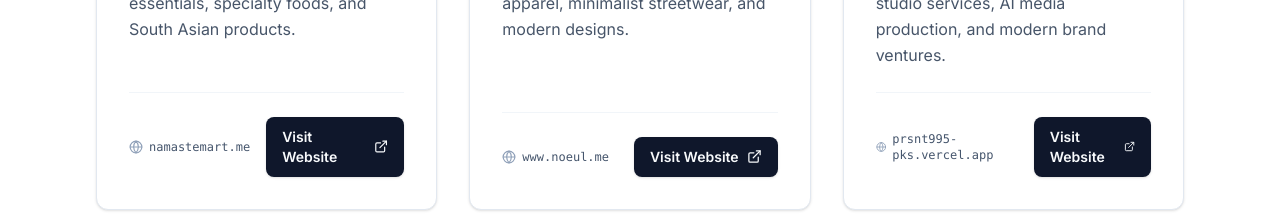
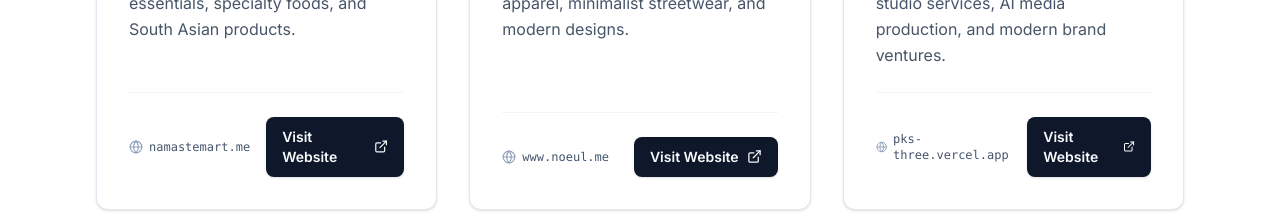
Before and after one commit to prsnt995/parshant-websites, a Next.js app: page / in a window 1280 px wide. Shown: the part 1160-1381 px from the top of the page. Built offline with nearby package versions, Linux system fonts and the light colour scheme.

Commit message:
fix: update NEXPORA URL to https://pks-three.vercel.app/

```diff
--- a/src/app/(legal)/disclaimer/page.tsx
+++ b/src/app/(legal)/disclaimer/page.tsx
@@ -26,7 +26,7 @@ export default function DisclaimerPage() {
         </section>
         <section>
           <h2 className="text-lg font-bold text-foreground mb-2">3. External Links</h2>
-          <p>Links to external sites (e.g., YouTube, GitHub, Instagram, namastemart.me, www.noeul.me, prsnt995-pks.vercel.app) are not endorsements. We are not responsible for their content or availability.</p>
+          <p>Links to external sites (e.g., YouTube, GitHub, Instagram, namastemart.me, www.noeul.me, pks-three.vercel.app) are not endorsements. We are not responsible for their content or availability.</p>
         </section>
         <section>
           <h2 className="text-lg font-bold text-foreground mb-2">4. No Warranty</h2>
--- a/src/app/(legal)/terms/page.tsx
+++ b/src/app/(legal)/terms/page.tsx
@@ -46,7 +46,7 @@ export default function TermsPage() {
         </section>
         <section>
           <h2 className="text-lg font-bold text-foreground mb-2">7. External Links</h2>
-          <p>Links to external sites (e.g., namastemart.me, www.noeul.me, prsnt995-pks.vercel.app, GitHub, Instagram) are for convenience; we are not responsible for their content.</p>
+          <p>Links to external sites (e.g., namastemart.me, www.noeul.me, pks-three.vercel.app, GitHub, Instagram) are for convenience; we are not responsible for their content.</p>
         </section>
         <section>
           <h2 className="text-lg font-bold text-foreground mb-2">8. Termination</h2>
--- a/src/components/sections/Projects.tsx
+++ b/src/components/sections/Projects.tsx
@@ -40,8 +40,8 @@ const projects: ProjectItem[] = [
     title: "NEXPORA",
     category: "Multi-Venture Portfolio",
     description: "Multi-venture corporate portfolio uniting engineering systems, digital studio services, AI media production, and modern brand ventures.",
-    websiteDisplay: "prsnt995-pks.vercel.app",
-    websiteUrl: "https://prsnt995-pks.vercel.app/",
+    websiteDisplay: "pks-three.vercel.app",
+    websiteUrl: "https://pks-three.vercel.app/",
     logo: "/images/nexpora-logo.png",
     icon: <Layers className="w-6 h-6 text-slate-800" />,
   },
--- a/src/config/projects.ts
+++ b/src/config/projects.ts
@@ -75,7 +75,7 @@ export const initialProjects: Project[] = [
       "https://images.unsplash.com/photo-1507238691740-187a5b1d37b8?auto=format&fit=crop&w=1200&q=80"
     ],
     links: {
-      liveUrl: "https://prsnt995-pks.vercel.app/",
+      liveUrl: "https://pks-three.vercel.app/",
       githubUrl: "https://github.com/prsnt995"
     },
     createdAt: "2026-10-18"
```
